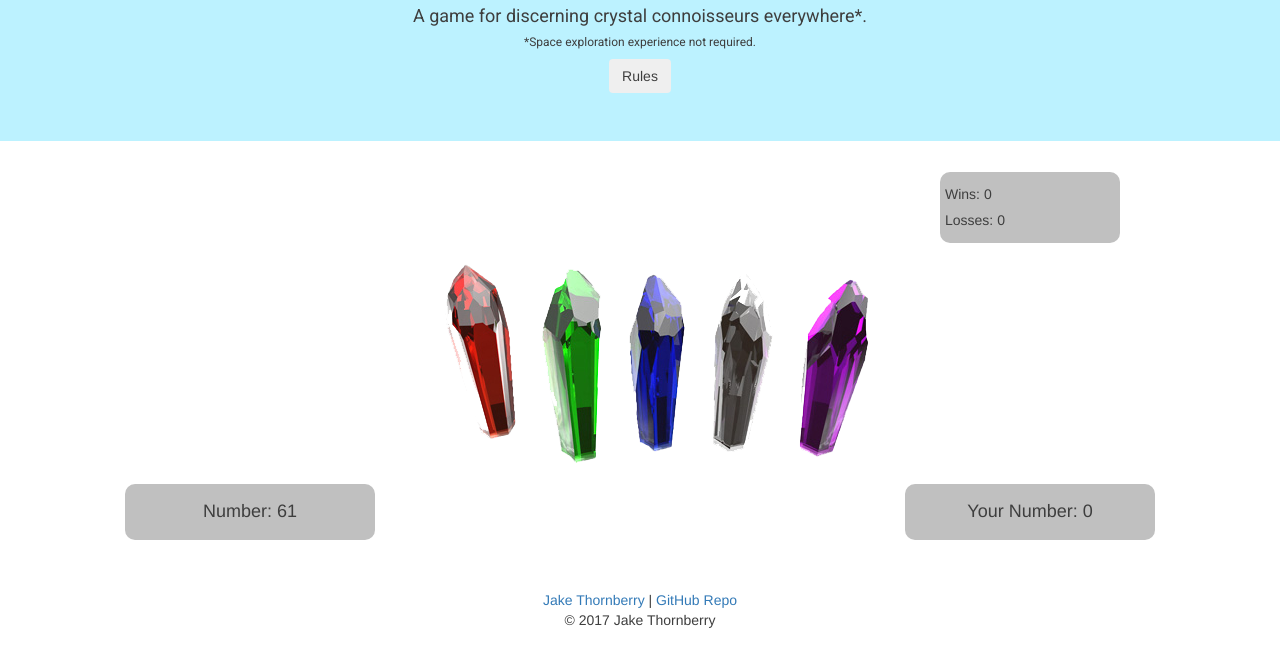
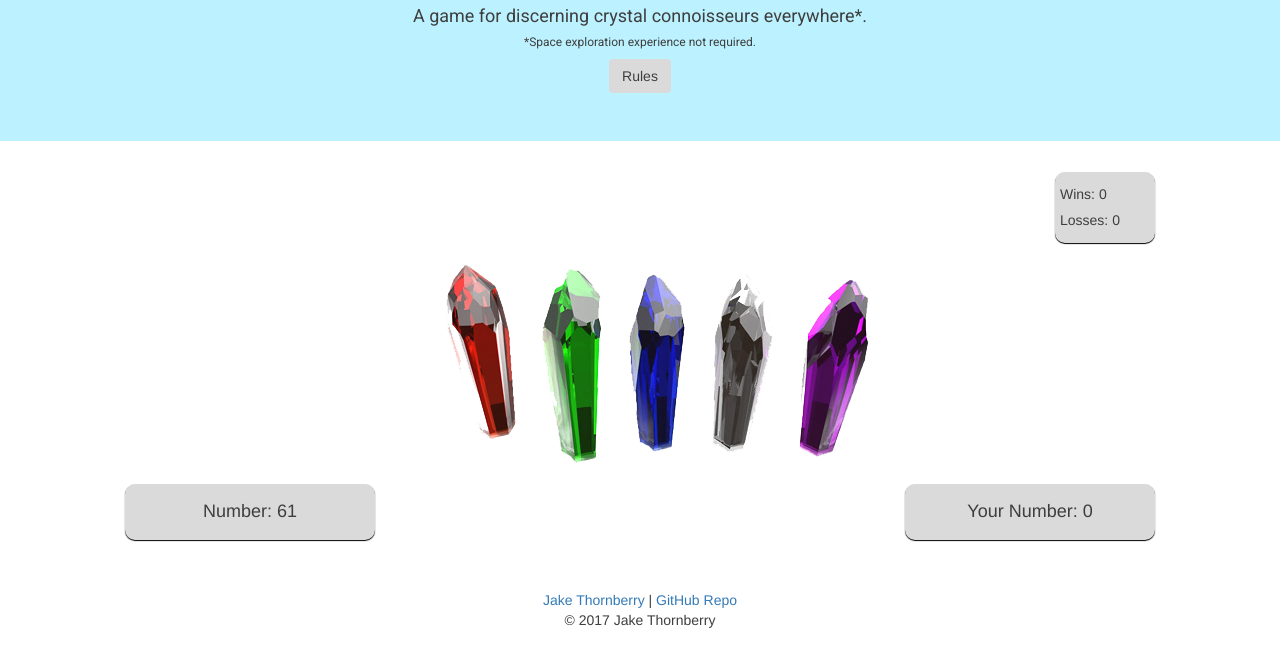
Before and after one commit to wjthornberry/Crystal-Collector, a plain HTML site: page index.html in a window 1280 px wide. Shown: the part 141-800 px from the top of the page. Drawn offline with nearby package versions, Linux system fonts and the light colour scheme.

Commit message:
Align score box

```diff
--- a/assets/css/style.css
+++ b/assets/css/style.css
@@ -9,6 +9,10 @@
 
 .jumbotron {
 	background: #bcF2ff;
+}
+
+.btn {
+    background: #dadada;
 }
 
 /* To change the color of the jumbotron to green (win) or red (lose)
@@ -82,22 +86,26 @@ body {
 
 .target .wins .losses {
 	width: 10px;
+    background: #dadada;
 }
 
 .record-score {
 	border-radius: 10px;
-	background: #c0c0c0;
-	width:180px;
+	background: #dadada;
+	width:100px;
 	padding:5px;
 	margin-top: 1px;
+    margin-left: 115px;
+    box-shadow:0px 1px 1px rgba(0,0,0,1);
 }
 
 .game {
 	border-radius: 10px;
-	background: #c0c0c0;
+	background: #dadada;
 	width:250px;
 	padding:8px;
 	margin-top: 1px;
+    box-shadow:0px 1px 1px rgba(0,0,0,1);
 }
 
 .row-crystals {
--- a/index.html
+++ b/index.html
@@ -34,8 +34,8 @@
 <div class="container main">
 
   <!--Wins and Losses-->
-    <div class="col-xs-1 col-xs-offset-9  ">
-      <div class="record-score center-block">
+    <div class="col-xs-1 col-xs-offset-9">
+      <div class="record-score">
         <h5 class="win">Wins: <span class="wins" id="numWins"></span></h5>
         <h5 class="losses">Losses: <span class="losses" id="numLosses"></span></h5>
       </div>
```
